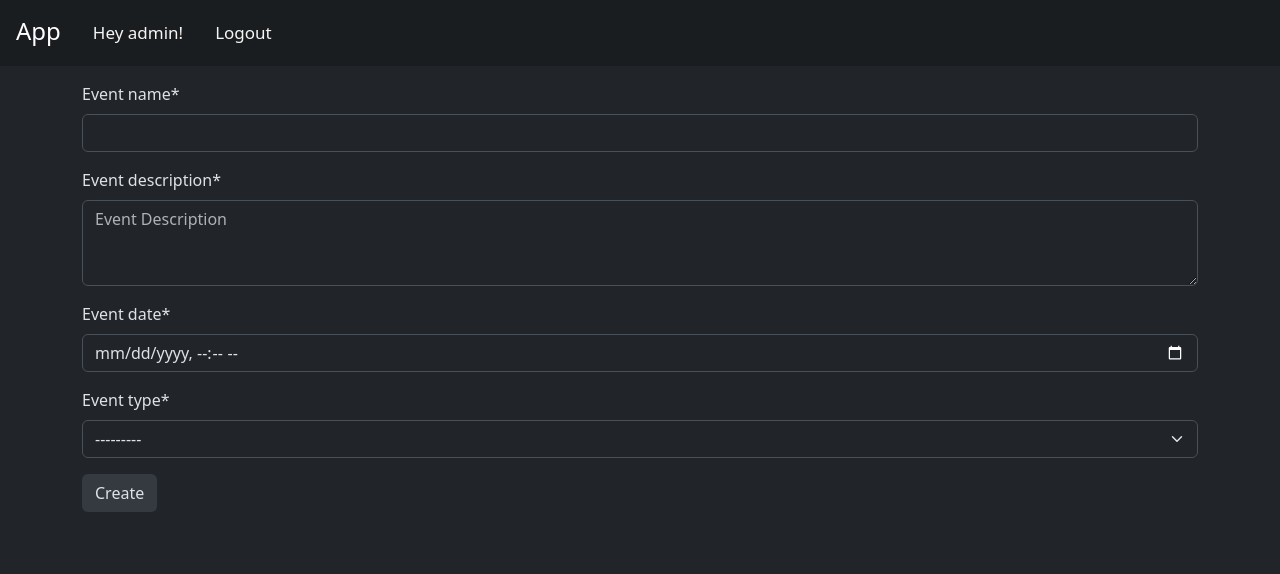
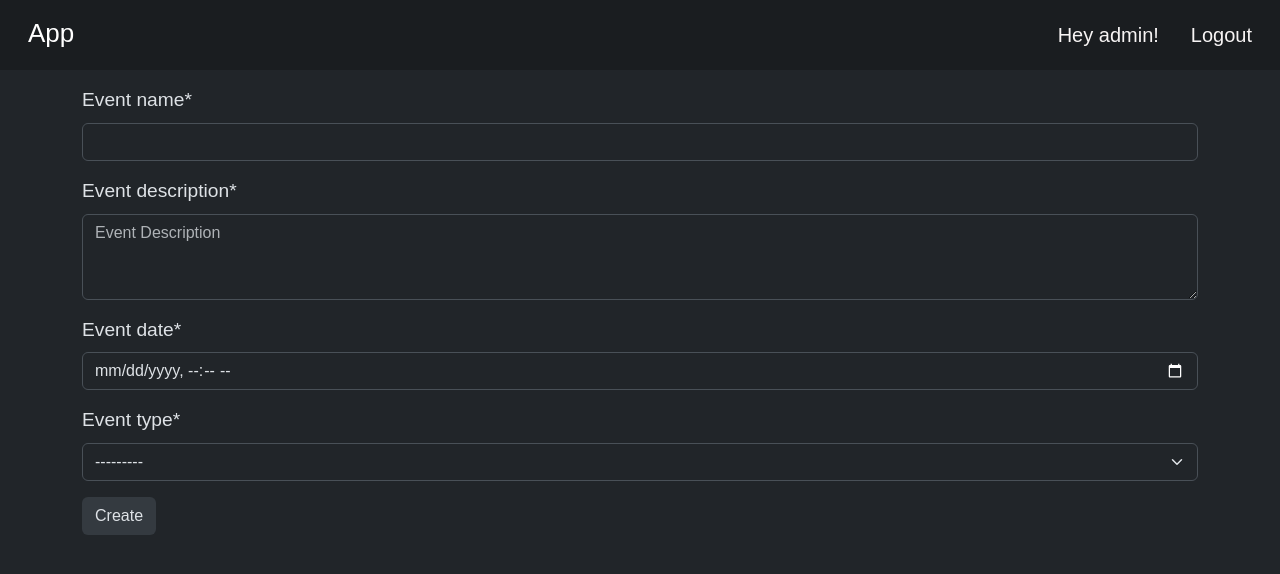
Before and after one commit to nareshrajesh787/Techfair24-25, a Django app: page /create_event/ in a window 1280 px wide. Shown: the top 574 px of the page. Run offline with Django 5.2, Linux system fonts and the light colour scheme; a user stored in the database is signed in; some libraries are stand-ins or nearby versions; some web fonts are replaced.

Commit message:
10/25/24v1

```diff
--- a/home/static/main.css
+++ b/home/static/main.css
@@ -2,17 +2,36 @@
   text-decoration: none;
 }
 
+.nav-link:hover {
+  background-color: rgb(247, 244, 244);
+  color: black;
+}
+
 .nav-link {
   color: rgb(247, 244, 244);
+  transition: background-color 0.3s ease;
+  height: 100%;
+  border-radius: 10%;
 }
 
-// <uniquifier>: Use a unique and descriptive class name
-// <weight>: Use a value from 100 to 1000
+.btn:hover {
+    background-color: rgb(247, 244, 244)!important;
+    color: black;
+    transition: background-color 0.3s ease;
+}
 
-.afacad-flux-<uniquifier> {
+/*.navbar {
+  padding: 0;
+}/*
+
+/* <uniquifier>: Use a unique and descriptive class name
+// <weight>: Use a value from 100 to 1000*/
+
+.afacad-flux-body {
   font-family: "Afacad Flux", sans-serif;
+  font-size: larger;
   font-optical-sizing: auto;
-  font-weight: <weight>;
+  font-weight: unset;
   font-style: normal;
   font-variation-settings:
     "slnt" 0;
--- a/home/templates/home/base.html
+++ b/home/templates/home/base.html
@@ -11,11 +11,11 @@
       <link rel="preconnect" href="https://fonts.gstatic.com" crossorigin>
       <link href="https://fonts.googleapis.com/css2?family=Afacad+Flux:wght@100..1000&display=swap" rel="stylesheet">
     </head>
-    <body>
-      <nav class="navbar navbar-expand-sm mb-3 bg-dark-subtle box-shadow border-dark-bottom af-font>
+    <body class="afacad-flux-body">
+      <nav class="navbar navbar-expand-sm mb-3 bg-dark-subtle box-shadow border-dark-bottom">
         <div class="container-fluid">
-          <a class="navbar-brand ps-3 mb-1" href="{% url 'home' %}" style="font-size: 24px"> App </a>
-          <div class="navbar-nav" style="font-size: 17px;">
+          <a class="navbar-brand ps-3 mb-1" href="{% url 'home' %}" style="font-size: 26px"> App </a>
+          <div class="navbar-nav" style="font-size: 20px;">
             {% if user.is_authenticated %}
             <a class="nav-link rtd mx-2 my-1"> Hey {{ user.username }}! </a>
             <a class="nav-link rtd mx-2 my-1" href="{% url 'logout' %}"> Logout </a>
@@ -23,6 +23,8 @@
             {% if not user.is_authenticated %}
             <a class="nav-link rtd mx-2 my-1" href="{% url 'login' %}"> Login </a>
             <a class="nav-link rtd mx-2 my-1" href="{% url 'register' %}"> Register </a>
+            <!--<a class="nav-link rtd px-3 py-3" href="{% url 'login' %}"> Login </a>
+            <a class="nav-link rtd px-3 py-3" href="{% url 'register' %}"> Register </a>-->
             {% endif %}
           </div>
         </div>
```
